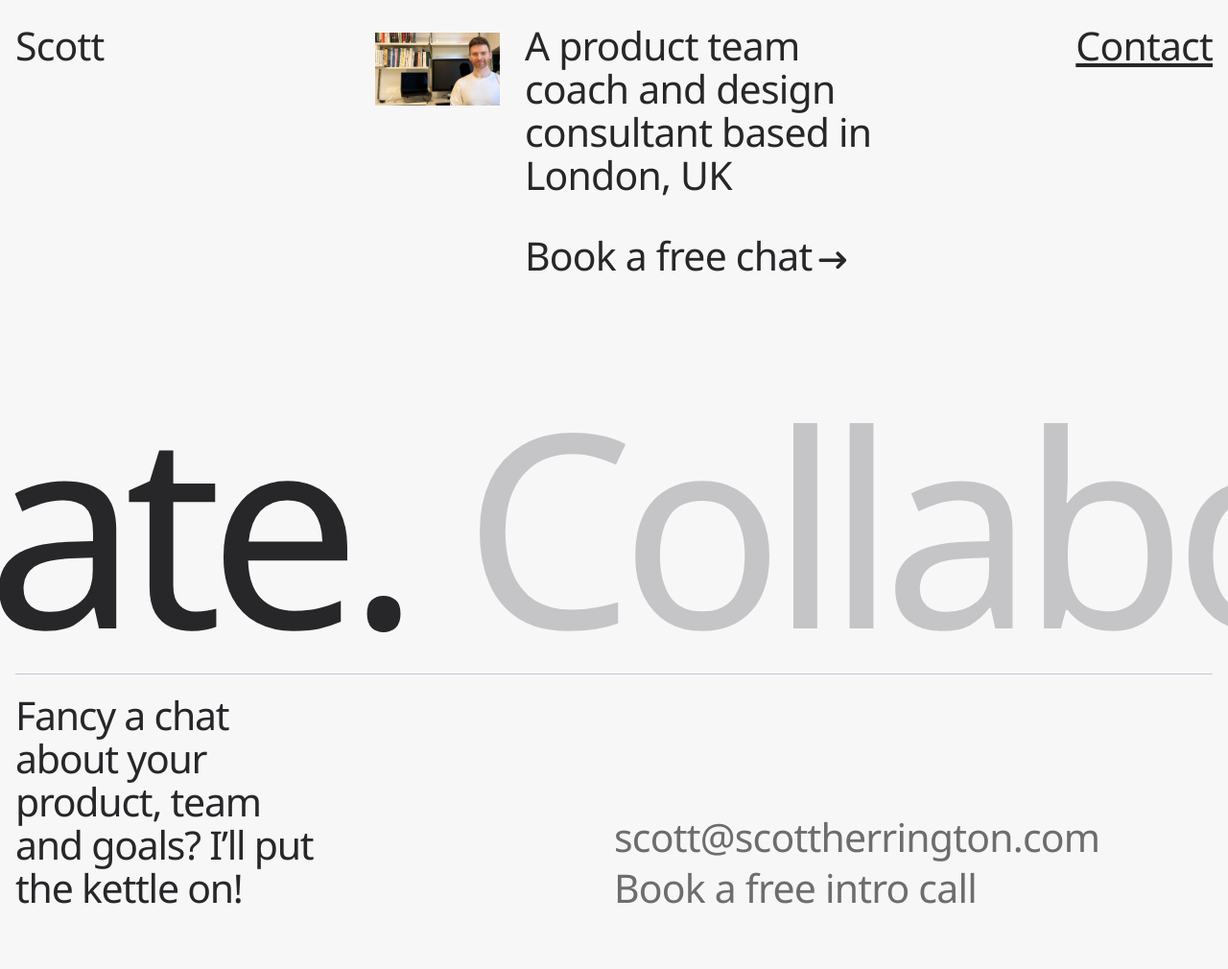
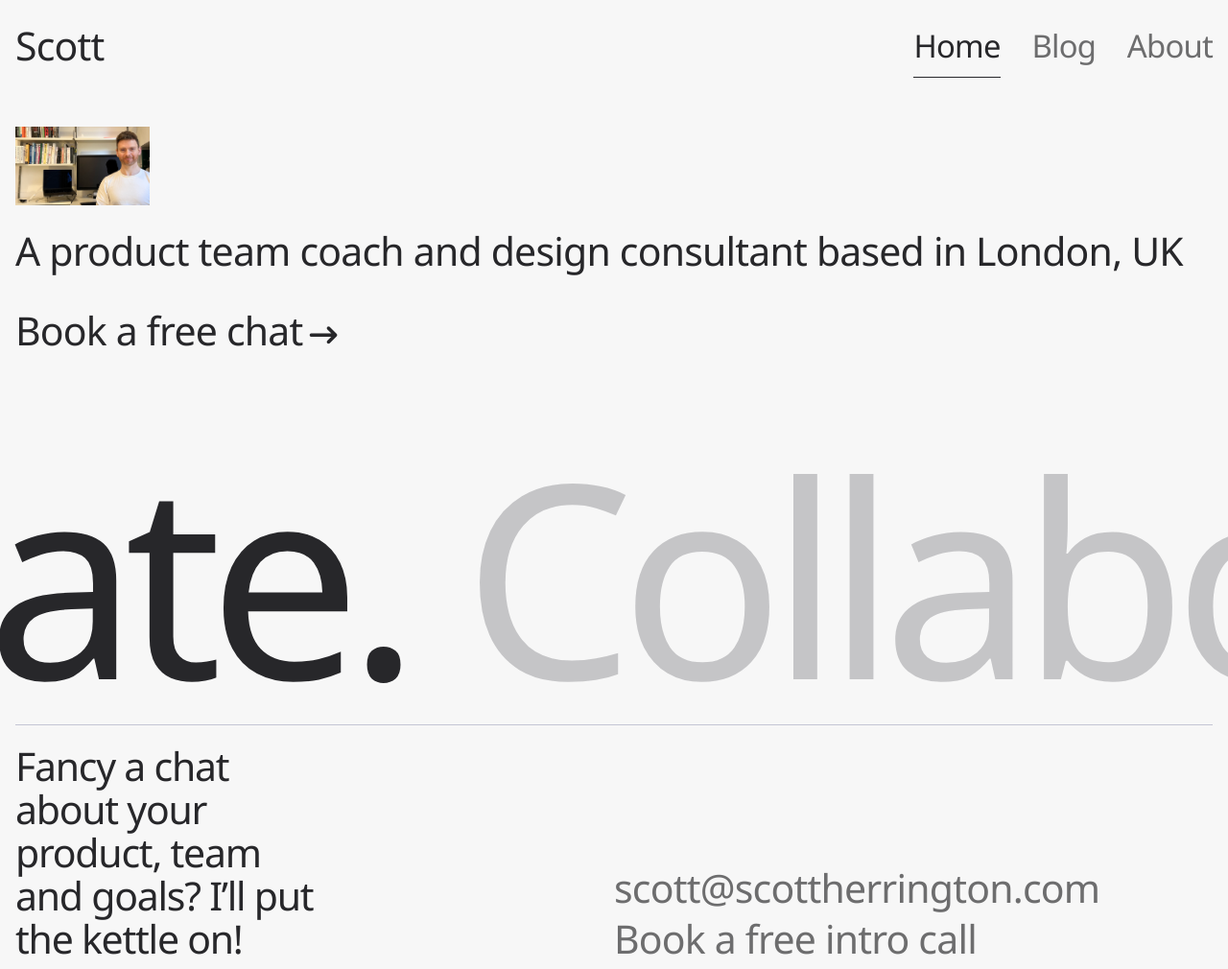
Before and after one commit to scottdh/11ty-sass-template, an Eleventy site: page src/index.md in a window 1280 px wide. Shown: the top 1010 px of the page at 96% size. Built offline with nearby package versions, Linux system fonts and the light colour scheme; Eleventy itself is replaced by a stand-in of ours; files that its build step writes are made by us from their sources.

Commit message:
wrangled old nav into text-grid design

```diff
--- a/src/_includes/layouts/home.html
+++ b/src/_includes/layouts/home.html
@@ -1,4 +1,16 @@
 {% extends "layouts/base.html" %} {% block content %}
+<div class="intro wrapper fs-large flow">
+  <div class="intro__image">
+    <img
+      src="/images/header-image.png"
+      alt="A photo of Scott sitting behind his desk"
+    />
+  </div>
+  <div class="intro__text flow">
+    <p>A product team coach and design consultant based in London, UK</p>
+    <a class="button" href="#">Book a free chat</a>
+  </div>
+</div>
 <div id="scroll-container">
   <div id="scroll-text">
     Innovate. <span class="color-text-tertiary">Collaborate.</span> Experiment.
--- a/src/_includes/partials/site-head.html
+++ b/src/_includes/partials/site-head.html
@@ -1,23 +1,16 @@
 <a class="skip-link button" href="#main-content">Skip to content</a>
 <header role="banner" class="site-head">
-  <div class="wrapper site-head__inner fs-large">
-    <div class="site-head__inner__logo">
-      <a class="nodecoration" href="/" aria-label="{{ site.name }}"> Scott </a>
+  <div class="wrapper site-head__inner">
+    <div class="site-head__logo">
+      <a
+        href="/"
+        aria-label="{{ site.name }}"
+        class="site-head__logo__lettering"
+      >
+        Scott <span class="sr-only">Herrington</span>
+      </a>
     </div>
-    <div class="site-head__inner__cta">
-      <a href="#">Contact</a>
-    </div>
-    <div class="site-head__inner__image">
-      <img
-        src="/images/header-image.png"
-        alt="A photo of Scott sitting behind his desk"
-      />
-    </div>
-    <div class="site-head__inner__text flow">
-      <p>A product team coach and design consultant based in London, UK</p>
-      <a class="button" href="#">Book a free chat</a>
-    </div>
-    <!-- <nav class="[ nav ] [ site-head__inner__nav ]" aria-label="Primary">
+    <nav class="[ nav ] [ site-head__inner__nav ]" aria-label="Primary">
       <ul class="nav__list">
         {% for item in navigation.items %}
         <li>
@@ -34,6 +27,6 @@
         </li>
         {% endfor %}
       </ul>
-    </nav> -->
+    </nav>
   </div>
 </header>
--- a/src/sass/_home.scss
+++ b/src/sass/_home.scss
@@ -1,4 +1,11 @@
 @use "./design-tokens/breakpoints";
+
+.intro {
+  margin: var(--s-800) 0;
+  &__image {
+    max-width: 140px;
+  }
+}
 
 #scroll-container {
   // background-color: pink;
--- a/src/sass/components/_site-head.scss
+++ b/src/sass/components/_site-head.scss
@@ -12,99 +12,71 @@
   width: 100%;
   top: 0;
   z-index: 100;
-  padding: var(--s-500) 0;
+  font-size: var(--s-700);
+  margin-top: var(--s-300);
 
   &__inner {
-    display: grid;
-    grid-template-columns: repeat(4, minmax(16px, 1fr));
-    grid-template-rows: var(--s-1100);
-    min-width: 100%;
-    gap: var(--grid-gap, var(--s-500));
-
-    @include breakpoints.md {
-      grid-template-columns: repeat(12, minmax(16px, 1fr));
-      grid-template-rows: auto;
+    display: flex;
+    flex-wrap: wrap;
+    justify-content: space-between;
+    align-items: stretch;
   }
 
   &__logo {
     flex-shrink: 0;
-      grid-column: span 2;
     margin-inline-end: var(--s-600); // Prevents nav bunching up to the logo
-      // cursor: pointer;
-    }
-    &__image {
-      grid-row-start: 2;
-      grid-column: span 2;
-      max-width: 130px;
-      margin-top: 0.5rem;
-      @include breakpoints.md {
-        grid-row-start: 1;
-        grid-column: 4 / 6;
-        justify-self: end;
+    cursor: pointer;
+    height: var(--s-900);
+    display: flex;
+    align-items: center;
+    gap: 4px;
+
+    img {
+      max-height: var(--s-600);
     }
   }
-    &__text {
-      grid-row-start: 3;
-      grid-column: span 3;
-      @include breakpoints.md {
-        grid-row-start: 1;
-        grid-column: 6 / 10;
+  .nav {
+    color: var(--color-text-secondary);
+    line-height: 1;
+    &__list {
+      display: flex;
+      flex-wrap: wrap;
+      padding-left: 0;
+      @media (max-width: 319px) {
+        transform: translateX(-16px);
+      }
+
+      li + li {
+        padding-inline-start: 0.8em;
       }
     }
-    &__cta {
-      grid-column: 3 / 5;
-      justify-self: end;
-      @include breakpoints.md {
-        grid-row-start: 1;
-        grid-column: 11 / 13;
+
+    a {
+      text-decoration: none;
+      display: block;
+      position: relative;
+      height: var(--s-900);
+      display: flex;
+      align-items: center;
+      justify-content: center;
+      color: var(--color-text-secondary);
+      font-size: var(--s-600);
+
+      // Adds the fake border to active state items
+      &[data-state="active"],
+      &[aria-current="page"] {
+        color: var(--color-text-primary);
+        &::after {
+          content: "";
+          position: absolute;
+          bottom: 0;
+          left: 0;
+          width: 100%;
+          height: 5px;
+          background: var(--color-brand);
+        }
+        border-bottom: 1px solid var(--color-text-primary);
       }
     }
   }
-
-  // .nav {
-  //   color: var(--color-text-secondary);
-  //   line-height: 1;
-  //   &__list {
-  //     display: flex;
-  //     flex-wrap: wrap;
-  //     padding-left: 0;
-  //     @media (max-width: 598px) {
-  //       transform: translateX(-20px);
-  //     }
-
-  //     li:last-child {
-  //       padding-right: 0;
-  //     }
-  //   }
-
-  //   a {
-  //     text-decoration: none;
-  //     display: block;
-  //     position: relative;
-  //     height: var(--s-900);
-  //     display: flex;
-  //     align-items: center;
-  //     justify-content: center;
-  //     font-weight: var(--fw-semibold);
-  //     color: var(--color-text-secondary);
-  //     min-width: 96px;
-
-  //     // Adds the fake border to active state items
-  //     &[data-state="active"],
-  //     &[aria-current="page"] {
-  //       font-weight: var(--fw-bold);
-  //       color: var(--color-text-primary);
-  //       &::after {
-  //         content: "";
-  //         position: absolute;
-  //         bottom: 0;
-  //         left: 0;
-  //         width: 100%;
-  //         height: 5px;
-  //         background: var(--color-brand);
-  //       }
-  //       //   border-bottom: 5px solid var(--color-primary);
-  //     }
-  //   }
-  // }
 }
```
Lines whose indentation alone changed are shown as unchanged.
